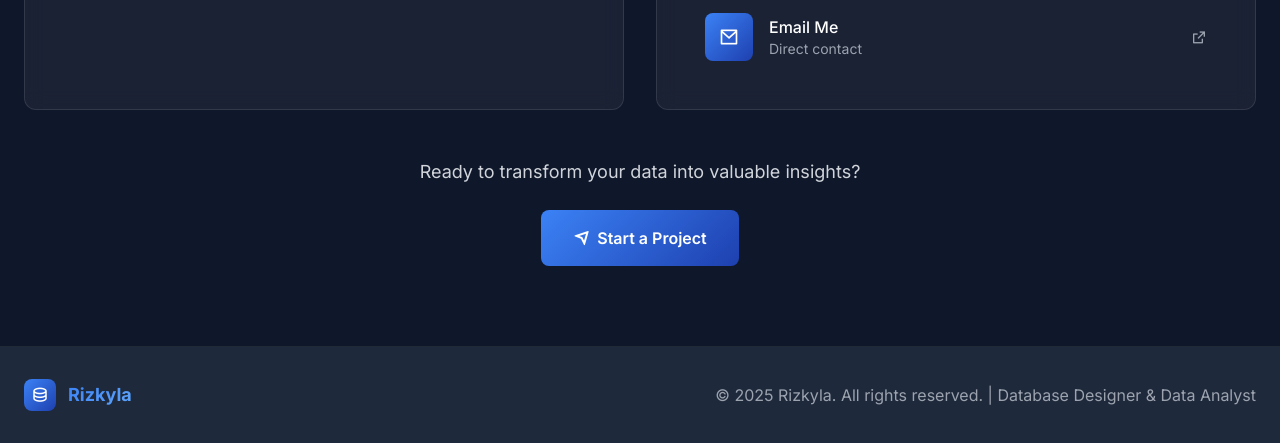
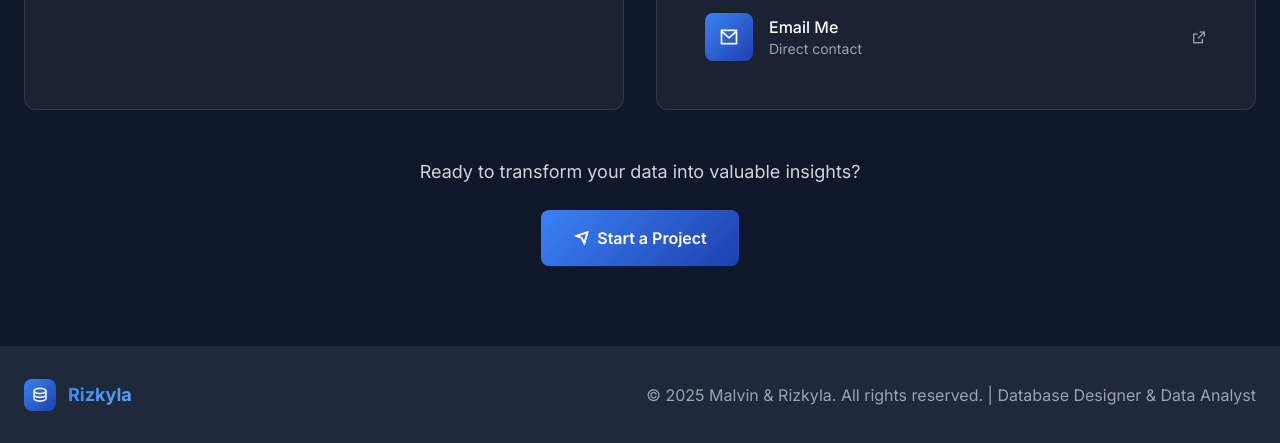
Before and after one commit to Ikikk19/ikikk19, a plain HTML site: page index.html in a window 1280 px wide. Shown: the part 4285-4728 px from the top of the page. Drawn offline with nearby package versions, Linux system fonts and the light colour scheme.

Commit message:
Update index.html

```diff
--- a/index.html
+++ b/index.html
@@ -902,8 +902,18 @@
             <span class="text-lg font-bold gradient-text">Rizkyla</span>
           </div>
           <p class="text-gray-400 text-center md:text-right">
-            © 2025 Rizkyla. All rights reserved. | Database Designer & Data
-            Analyst
+            © 2025
+            <a
+              href="https://malvolio.vercel.app"
+              class="hover:text-primary transition-colors duration-300"
+              >Malvin</a
+            >
+            &
+            <a
+              href="#"
+              class="hover:text-primary transition-colors duration-300"
+              >Rizkyla</a
+            >. All rights reserved. | Database Designer & Data Analyst
           </p>
         </div>
       </div>
```
